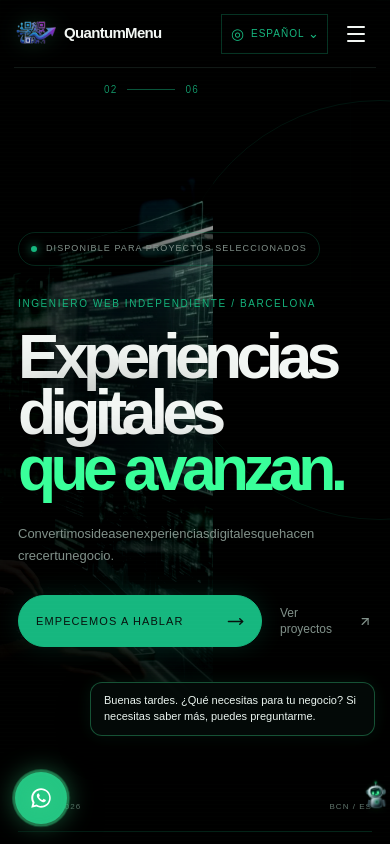
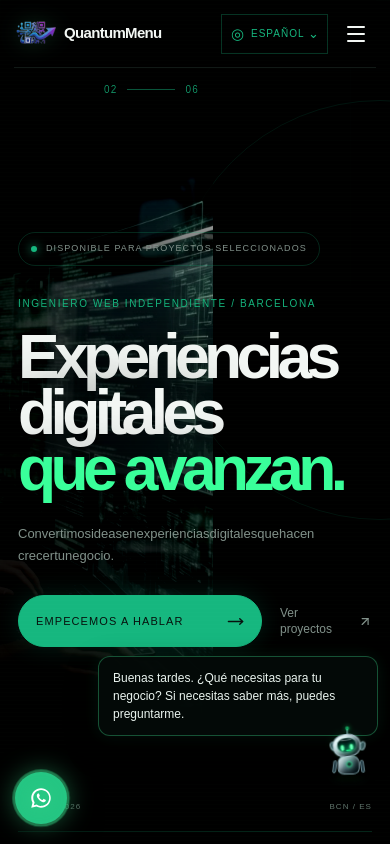
Before and after one commit to yoanybritocuba-collab/QuantumMenu, a Next.js app: page / in a window 390 px wide. Shown: the top 844 px of the page. Built offline with nearby package versions, Linux system fonts and the light colour scheme.

Commit message:
Fix móvil: Nova más grande, panel ancho, admin visible, favicon

```diff
--- a/app/globals.css
+++ b/app/globals.css
@@ -374,10 +374,10 @@ body { background: #000; }
 }
 
 /* ============================================
-   FIX MÓVIL v2: Admin + Login + Nova final
+   FIX MÓVIL v3: Nova más grande + panel ancho
    ============================================ */
 @media (max-width: 760px) {
-  /* 1. MOSTRAR el nombre de usuario del admin en móvil */
+  /* 1. Mostrar el nombre del admin en móvil */
   .admin-user {
     display: flex !important;
     font-size: 10px !important;
@@ -388,7 +388,7 @@ body { background: #000; }
     font-size: 9px !important;
   }
 
-  /* 2. Header del admin: que quepa bien */
+  /* 2. Header del admin */
   .admin-header {
     flex-direction: column !important;
     align-items: flex-start !important;
@@ -399,7 +399,7 @@ body { background: #000; }
     font-size: 28px !important;
   }
 
-  /* 3. Login: que el brand no se solape con el card */
+  /* 3. Login */
   .admin-login-brand {
     top: 12px !important;
     left: 16px !important;
@@ -420,7 +420,7 @@ body { background: #000; }
     height: 260px !important;
   }
 
-  /* 4. Sidebar del admin: navegación horizontal con scroll */
+  /* 4. Sidebar del admin: navegación horizontal */
   .admin-sidebar {
     padding: 16px 14px !important;
   }
@@ -443,8 +443,85 @@ body { background: #000; }
     border-color: var(--green) !important;
   }
 
-  /* 5. Nova más arriba para no chocar con WhatsApp */
+  /* 5. Nova MÁS GRANDE en móvil (76px) */
+  .mascot-assistant .mascot-trigger,
+  .mascot-assistant .mascot-avatar {
+    width: 76px !important;
+    height: 76px !important;
+  }
+  .mascot-assistant .live-robot {
+    transform: scale(.48) !important;
+  }
+
+  /* 6. Nova reposicionada */
   .mascot-assistant {
+    right: 12px !important;
     bottom: 100px !important;
+    z-index: 90 !important;
+  }
+
+  /* 7. Panel del chat MÁS GRANDE Y ANCHO */
+  .mascot-assistant .mascot-panel {
+    width: calc(100vw - 24px) !important;
+    max-width: 420px !important;
+    height: min(72svh, 560px) !important;
+    right: 0 !important;
+    bottom: 90px !important;
+    border-radius: 14px !important;
+  }
+
+  /* 8. Mensajes y texto del chat más legibles */
+  .mascot-assistant .mascot-messages {
+    padding: 18px 16px !important;
+    gap: 12px !important;
+  }
+  .mascot-assistant .mascot-message {
+    font-size: 14px !important;
+    line-height: 1.55 !important;
+    padding: 12px 14px !important;
+    max-width: 90% !important;
+  }
+  .mascot-assistant .mascot-welcome {
+    font-size: 13px !important;
+  }
+  .mascot-assistant .mascot-welcome p {
+    font-size: 13px !important;
+    line-height: 1.6 !important;
+  }
+  .mascot-assistant .mascot-welcome span {
+    font-size: 12px !important;
+  }
+
+  /* 9. Header del chat con más aire */
+  .mascot-assistant .mascot-panel-header {
+    padding: 14px 16px !important;
+  }
+  .mascot-assistant .mascot-heading strong {
+    font-size: 14px !important;
+  }
+  .mascot-assistant .mascot-heading span {
+    font-size: 10px !important;
+  }
+
+  /* 10. Input del chat más cómodo */
+  .mascot-assistant .mascot-form {
+    padding: 12px !important;
+  }
+  .mascot-assistant .mascot-form input {
+    font-size: 14px !important;
+    padding: 13px 14px !important;
+  }
+  .mascot-assistant .mascot-form button {
+    width: 44px !important;
+    height: 44px !important;
+  }
+
+  /* 11. Burbuja de saludo más ancha */
+  .mascot-assistant .mascot-speech {
+    width: min(280px, calc(100vw - 32px)) !important;
+    max-width: 280px !important;
+    padding: 12px 14px !important;
+    font-size: 12px !important;
+    line-height: 1.5 !important;
   }
 }
```
